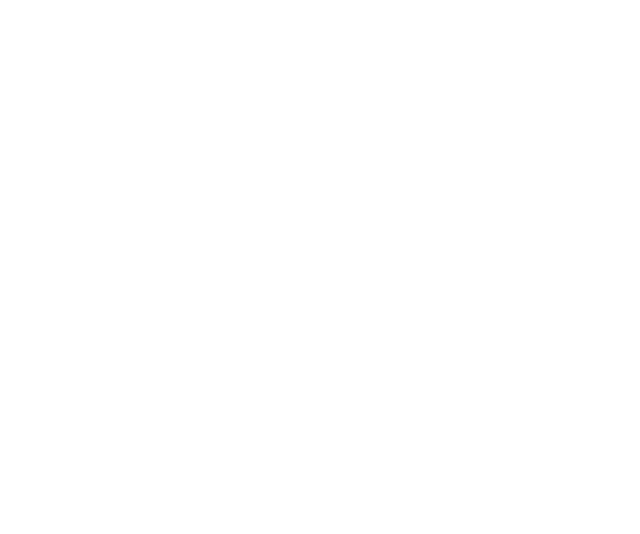
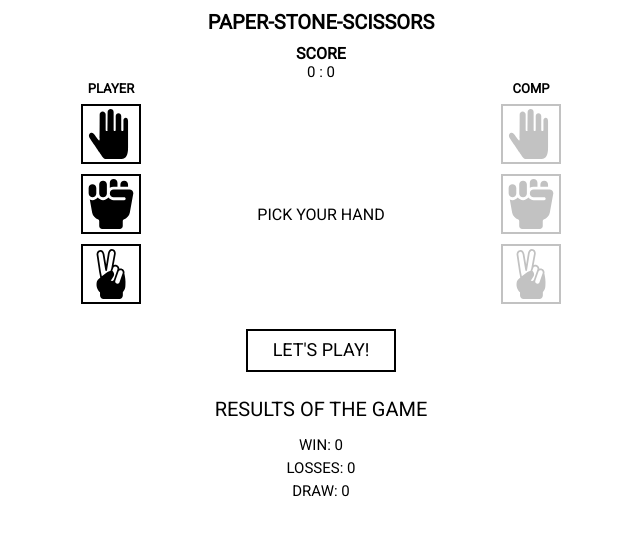
Before and after one commit to euglihon/paper-ptone-pcissors-game, a plain HTML site: page index.html in a window 1280 px wide. Shown: the whole page, without its empty margins (319-959 px from the left). Drawn offline with Linux system fonts and the light colour scheme.

Commit message:
add css/html

```diff
--- a/index.html
+++ b/index.html
@@ -11,6 +11,62 @@
 
 <body>
 
+<main class="game">
+  <h1 class="game__title">Paper-stone-scissors</h1>
+  <b class="game__score-title">Score</b>
+  <p class="game__score"><span>0</span> : <span>0</span></p>
+
+  <div class="wrapper">
+    <div class="game-block">
+      <b class="game-block__name">Player</b>
+      <svg class="player-svg game-block__paper"  width="50px" height="50px">
+        <use xlink:href="sprite.svg#paper"></use>
+      </svg>
+      <svg class="player-svg game-block__stone"  width="50px" height="50px">
+        <use xlink:href="sprite.svg#stone"></use>
+      </svg>
+      <svg class="player-svg game-block__scissors"  width="50px" height="50px">
+        <use xlink:href="sprite.svg#scissors"></use>
+      </svg>
+
+      <svg class="game-block__player-modal-img game-block__player-modal-img--paper"  width="50px" height="50px">
+        <use xlink:href="sprite.svg#paper"></use>
+      </svg>
+
+      <svg class="game-block__player-modal-img game-block__player-modal-img--stone"  width="50px" height="50px">
+        <use xlink:href="sprite.svg#stone"></use>
+      </svg>
+
+      <svg class="game-block__player-modal-img game-block__player-modal-img--scissors" width="50px" height="50px">
+        <use xlink:href="sprite.svg#scissors"></use>
+      </svg>
+    </div>
+
+    <div class="game-block game-block--computer">
+      <b class="game-block__name">Comp</b>
+      <svg width="50px" height="50px">
+        <use xlink:href="sprite.svg#paper"></use>
+      </svg>
+      <svg width="50px" height="50px">
+        <use xlink:href="sprite.svg#stone"></use>
+      </svg>
+      <svg width="50px" height="50px">
+        <use xlink:href="sprite.svg#scissors"></use>
+      </svg>
+    </div>
+  </div>
+
+  <button class="game__btn">Let's play!</button>
+
+  <p class="game__panel-win">Results of the game</p>
+
+  <div class="game__panel-results">
+    <p class="game__wins">win: <span>0</span></p>
+    <p class="game__losses">losses: <span>0</span></p>
+    <p class="game__draws">draw: <span>0</span></p>
+  </div>
+
+  <div class="game__alert">Pick your hand</div>
 
 
 
--- a/style.css
+++ b/style.css
@@ -0,0 +1,132 @@
+body {
+  min-width: 320px;
+  margin: 0;
+  padding: 0;
+
+  text-align: center;
+  font-family: 'Roboto', sans-serif;
+  font-style: normal;
+  text-transform: uppercase;
+  }
+
+p {
+  margin: 0;
+  padding: 0;
+  font-size: 15px;
+}
+
+.game__title {
+  margin: 0;
+  padding: 0;
+  margin-top: 10px;
+  margin-bottom: 10px;
+  font-size: 20px;
+}
+
+.game__score {
+  margin: 0;
+}
+
+.wrapper {
+  max-width: 500px;
+  margin: 0 auto;
+  display: flex;
+  justify-content: space-between;
+}
+
+.game-block {
+  position: relative;
+  margin-left: 10px;
+  display: flex;
+  justify-content: space-between;
+  flex-direction: column;
+  width: fit-content;
+  margin-bottom: 15px;
+}
+
+.game-block--computer {
+  margin-right: 10px;
+}
+
+.game-block__name {
+  font-size: 13px;
+  margin-bottom: 8px;
+}
+
+.game__btn {
+  font-family: inherit;
+  font-size: 18px;
+  border: 2px solid black;
+  text-transform: uppercase;
+  padding-top: 8px;
+  padding-bottom: 10px;
+  width: 150px;
+  margin: 0 auto;
+  background-color: transparent;
+  cursor: pointer;
+  margin-bottom: 25px;
+}
+
+.game__btn:hover,
+.game__btn:focus {
+  background-color: black;
+  color: white;
+}
+
+svg {
+  border: 2px solid #c2c2c2;
+  padding: 3px;
+  margin-bottom: 10px;
+  fill: #c2c2c2;
+}
+
+.player-svg {
+  fill: black;
+  border-color: black;
+}
+
+.player-svg:hover,
+.player-svg:focus {
+  cursor: pointer;
+  background-color: black;
+  fill: white;
+}
+
+.game__panel-win {
+  font-size: 20px;
+  margin-bottom: 15px;
+}
+
+.game__wins,
+.game__losses {
+  margin-bottom: 5px;
+}
+
+.game__alert {
+  left: 50%;
+  top: 205px;
+  transform: translateX(-50%);
+  position: absolute;
+  width: 150px;
+}
+
+.game-block__player-modal-img {
+  display: none;
+}
+
+
+
+
+
+
+
+.a {
+  position: absolute;
+  left: 85px;
+  top: 150px;
+}
+
+.b {
+  position: absolute;
+  left: 150px;
+}
```
